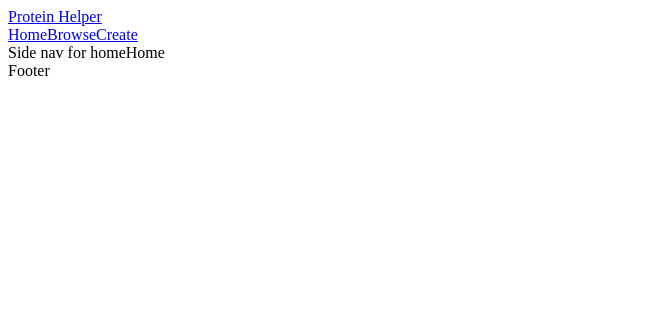
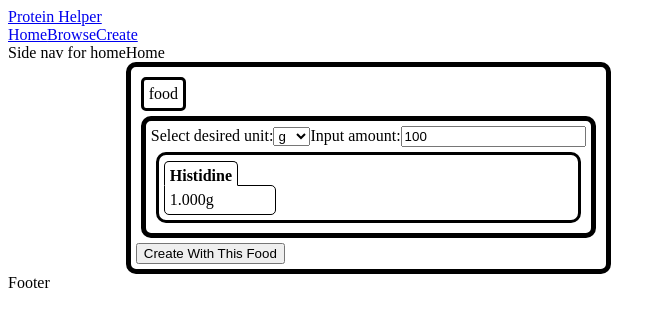
Before and after one commit to Nicholas-Gregory/ProteinHelper, a React (Vite) app in the folder client/: page /home in a window 1280 px wide. Shown: the top 326 px of the page, without its empty margins (0-666 px from the left). Built offline with nearby package versions, Linux system fonts and the light colour scheme.

Commit message:
Refactor: style.css

```diff
--- a/client/src/components/AminoLevelsViewer.jsx
+++ b/client/src/components/AminoLevelsViewer.jsx
@@ -18,7 +18,7 @@ export default function AminoLevelsViewer({ aminos }) {
 
     return (
         <>
-            <div className="list-container">
+            <div className="th-border pad-5 mar-5">
                 <label htmlFor="unit-select">
                     Select desired unit:
                 </label>
@@ -44,13 +44,13 @@ export default function AminoLevelsViewer({ aminos }) {
                 />
                 {aminos.map(amino =>
                     <div
-                        className="list-item"
+                        className="md-border mar-5 pad-5"
                         style={{ cursor: 'default' }}
                     >
-                        <div className="list-item-title">
+                        <div className="tab-title">
                             {amino.name}
                         </div>
-                        <div className="list-item-content">
+                        <div className="tab-content">
                             {getAmountNumber(amino.amount).toFixed(3)}{unit}
                         </div>
                     </div>
--- a/client/src/components/FoodList.jsx
+++ b/client/src/components/FoodList.jsx
@@ -1,21 +1,21 @@
 export default function FoodList({ foods, onSelect }) {
     return (
         <div
-            className="list-container"
+            className="th-border pad-5"
         >
             {foods.map(food =>
                 <div
                     key={food._id}
-                    className="list-item"
+                    className="md-border mar-5 pad-5"
                     onClick={() => onSelect(food._id)}
                 >
                     <div
-                        className="list-item-title"
+                        className="tab-title"
                     >
                         {food.name}
                     </div>
                     <div
-                        className="list-item-content"
+                        className="tab-content"
                     >
                         Total Protein (per 100g): &nbsp;
                         {Object.keys(food).reduce((total, key) => {
--- a/client/src/components/FoodViewer.jsx
+++ b/client/src/components/FoodViewer.jsx
@@ -3,7 +3,7 @@ import AminoLevelsViewer from "./AminoLevelsViewer";
 export default function FoodViewer({ food, onCreateWithButtonClick }) {
 
     return (
-        <div className="list-container">
+        <div className="th-border pad-5">
             <div className="card">
                 {food.name}
             </div>
--- a/client/src/main.jsx
+++ b/client/src/main.jsx
@@ -12,6 +12,7 @@ import BrowseFoods from './pages/BrowseFoods.jsx'
 import BrowseCreations from './pages/BrowseCreations.jsx'
 import MyCreations from './pages/MyCreations.jsx'
 import NewCreation from './pages/NewCreation.jsx'
+import './style.css'
 
 const router = createBrowserRouter([
   {
--- a/client/src/pages/Home.jsx
+++ b/client/src/pages/Home.jsx
@@ -1,7 +1,14 @@
+import FoodList from "../components/FoodList"
+import FoodViewer from "../components/FoodViewer"
+
 export default function Home({}) {
     return (
         <>
             Home
+            <FoodViewer food={{
+                name: 'food',
+                histidine: 1
+            }}/>
         </>
     )
 }
--- a/client/src/style.css
+++ b/client/src/style.css
@@ -12,7 +12,25 @@
     cursor: grab;
 }
 
-.list-item-title {
+.md-border {
+    border: medium solid black;
+    border-radius: 10px;
+}
+
+.th-border {
+    border: thick solid black;
+    border-radius: 10px;
+}
+
+.pad-5 {
+    padding: 5px;
+}
+
+.mar-5 {
+    margin: 5px;
+}
+
+.tab-title {
     font-weight: bold;
     width: fit-content;
     padding-top: 5px;
@@ -28,7 +46,7 @@
     top: 1px;
 }
 
-.list-item-content {
+.tab-content {
     border: thin solid black;
     border-top-right-radius: 5px;
     border-bottom-left-radius: 5px;
```
